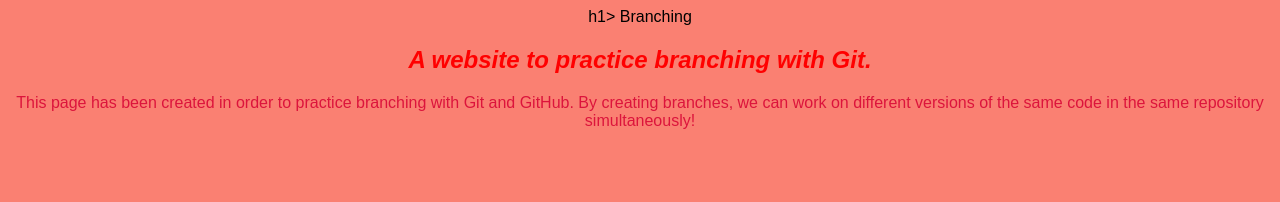
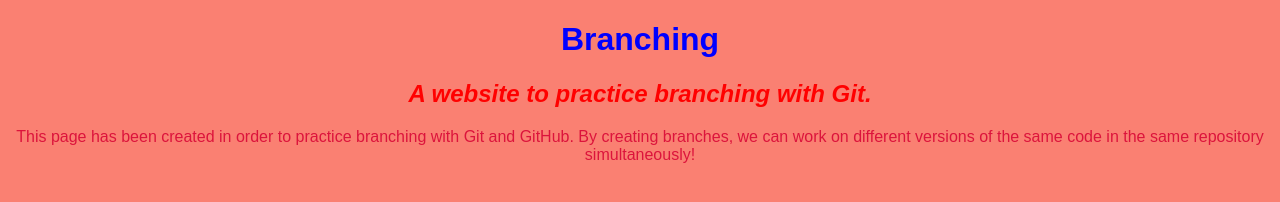
Before and after one commit to WMCharles/Branching, a plain HTML site: page index.html in a window 1280 px wide. Drawn offline with Linux system fonts and the light colour scheme.

Commit message:
added changes from one of the branches

```diff
--- a/index.html
+++ b/index.html
@@ -8,7 +8,7 @@
     <title>Branching</title>
 </head>
 <body>
-    h1> Branching </h1>
+    <h1> Branching </h1>
     <h2> A website to practice branching with Git. </h2>
     <p> This page has been created in order to practice branching with Git and GitHub. By creating branches, we can work on different versions of the same code in the same repository simultaneously!</p>
 </body>
```
